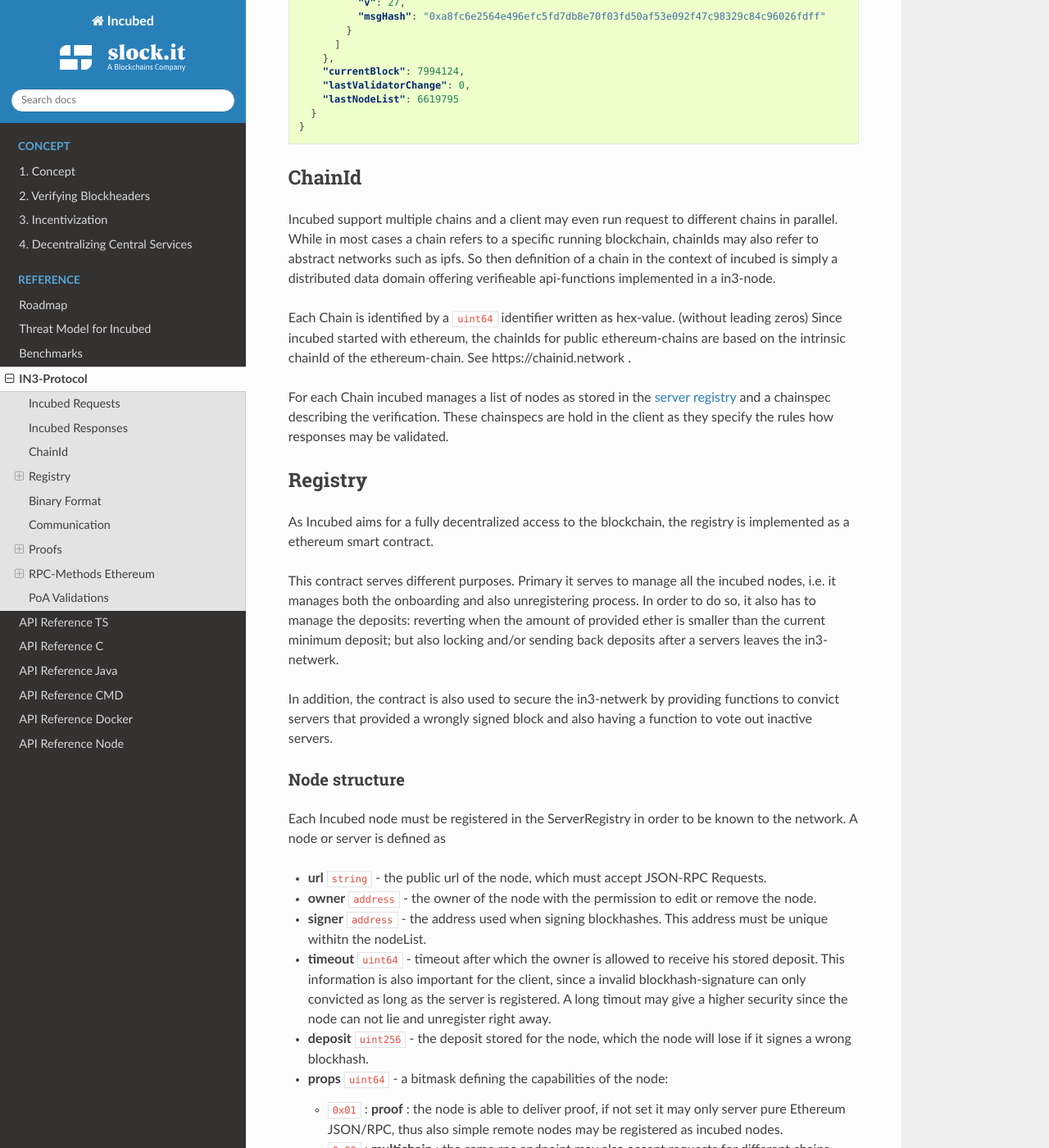
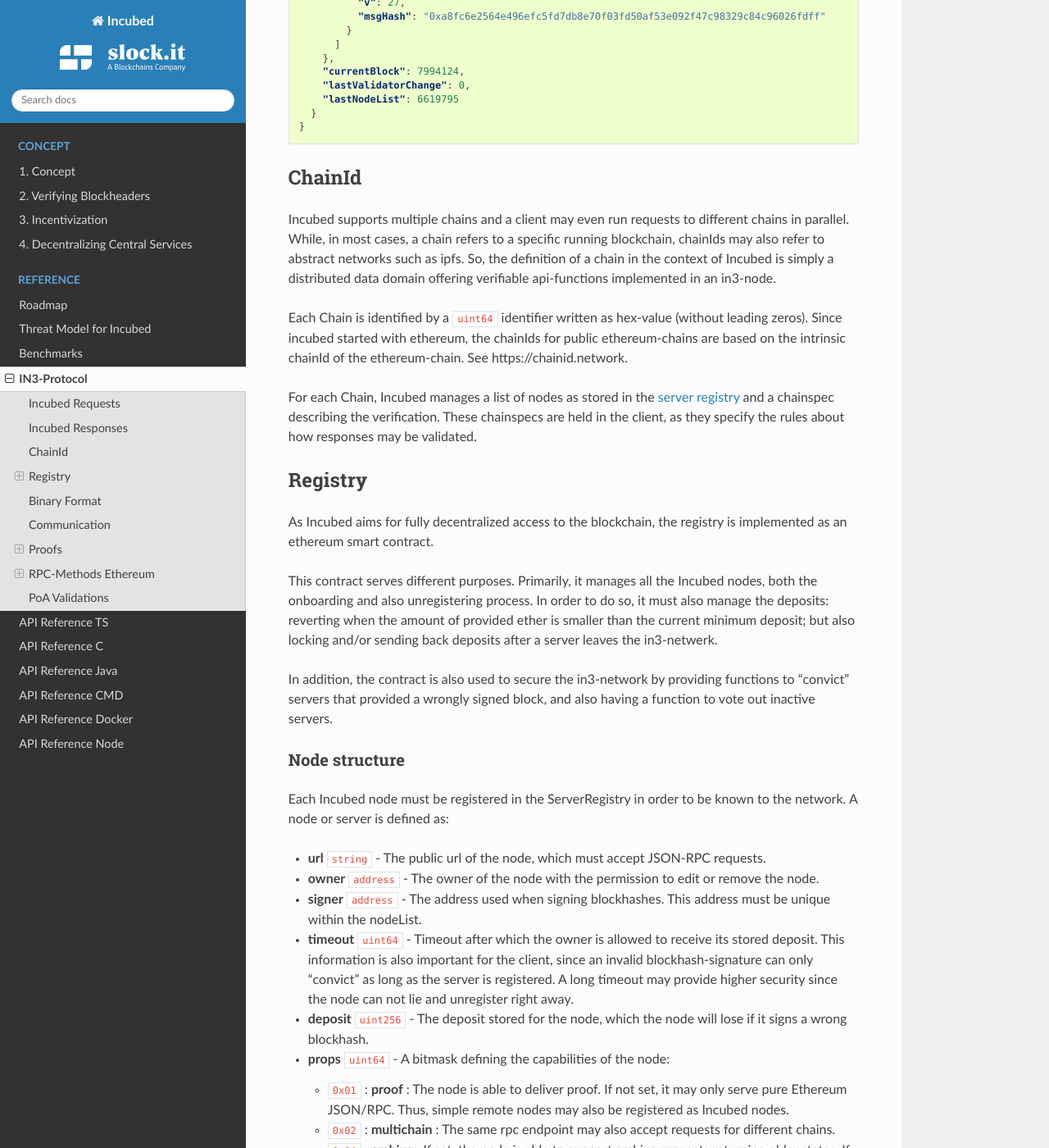
Before and after one commit to blockchainsllc/in3-docs, a Sphinx documentation site: the page built from docs/spec.md, in a window 1280 px wide and 1400 px high, scrolled down 2895 px. Shown: the whole window at 82% size. Built offline with Sphinx 7.4.7 and the Read the Docs theme 2.0.0, drawn with Linux system fonts in a browser that asks for light colours; pages that are not in the unit, such as notebooks, are missing from menus; some of the changed text lies outside the part shown.

Commit message:
Update spec.md

```diff
--- a/docs/spec.md
+++ b/docs/spec.md
@@ -121,50 +121,49 @@ An example of such a response would look like this:
 
 ## ChainId
 
-Incubed support multiple chains and a client may even run request to different chains in parallel. While in most cases a chain refers to a specific running blockchain, chainIds may also refer to abstract networks such as ipfs. So then definition of a chain in the context of incubed is simply a distributed data domain offering verifieable api-functions implemented in a in3-node.
+Incubed supports multiple chains and a client may even run requests to different chains in parallel. While, in most cases, a chain refers to a specific running blockchain, chainIds may also refer to abstract networks such as ipfs. So, the definition of a chain in the context of Incubed is simply a distributed data domain offering verifiable api-functions implemented in an in3-node.
 
-Each Chain is identified by a `uint64` identifier written as hex-value. (without leading zeros)
-Since incubed started with ethereum, the chainIds for public ethereum-chains are based on the intrinsic chainId of the ethereum-chain. See https://chainid.network .
+Each Chain is identified by a `uint64` identifier written as hex-value (without leading zeros). Since incubed started with ethereum, the chainIds for public ethereum-chains are based on the intrinsic chainId of the ethereum-chain. See https://chainid.network.
 
-For each Chain incubed manages a list of nodes as stored in the [server registry](#registry) and a chainspec describing the verification. These chainspecs are hold in the client as they specify the rules how responses may be validated.
+For each Chain, Incubed manages a list of nodes as stored in the [server registry](#registry) and a chainspec describing the verification. These chainspecs are held in the client, as they specify the rules about how responses may be validated.
 
 ## Registry
 
-As Incubed aims for a fully decentralized access to the blockchain, the registry is implemented as a ethereum smart contract.
+As Incubed aims for fully decentralized access to the blockchain, the registry is implemented as an ethereum smart contract.
 
-This contract serves different purposes. Primary it serves to manage all the incubed nodes, i.e. it manages both the onboarding and also unregistering process. In order to do so, it also has to manage the deposits: reverting when the amount of provided ether is smaller than the current minimum deposit; but also locking and/or sending back deposits after a servers leaves the in3-netwerk.
+This contract serves different purposes. Primarily, it manages all the Incubed nodes, both the onboarding and also unregistering process. In order to do so, it must also manage the deposits: reverting when the amount of provided ether is smaller than the current minimum deposit; but also locking and/or sending back deposits after a server leaves the in3-netwerk.
 
-In addition, the contract is also used to secure the in3-netwerk by providing functions to convict servers that provided a wrongly signed block and also having a function to vote out inactive servers.
+In addition, the contract is also used to secure the in3-network by providing functions to "convict" servers that provided a wrongly signed block, and also having a function to vote out inactive servers.
 
 ### Node structure
 
-Each Incubed node must be registered in the ServerRegistry in order to be known to the network. A node or server is defined as
+Each Incubed node must be registered in the ServerRegistry in order to be known to the network. A node or server is defined as:
 
-*  **url** `string` - the public url of the node, which must accept JSON-RPC Requests.
+*  **url** `string` - The public url of the node, which must accept JSON-RPC requests.
 
-*  **owner** `address` - the owner of the node with the permission to edit or remove the node.
+*  **owner** `address` - The owner of the node with the permission to edit or remove the node.
 
-*  **signer** `address` - the address used when signing blockhashes. This address must be unique withitn the nodeList.
+*  **signer** `address` - The address used when signing blockhashes. This address must be unique within the nodeList.
 
-*  **timeout** `uint64` - timeout after which the owner is allowed to receive his stored deposit. This information is also important for the client, since a invalid blockhash-signature can only convicted as long as the server is registered. A long timout may give a higher security since the node can not lie and unregister right away.
+*  **timeout** `uint64` - Timeout after which the owner is allowed to receive its stored deposit. This information is also important for the client, since an invalid blockhash-signature can only "convict" as long as the server is registered. A long timeout may provide higher security since the node can not lie and unregister right away.
 
-*  **deposit** `uint256` - the deposit stored for the node, which the node will lose if it signes a wrong blockhash.
+*  **deposit** `uint256` - The deposit stored for the node, which the node will lose if it signs a wrong blockhash.
 
-*  **props** `uint64` - a bitmask defining the capabilities of the node:
+*  **props** `uint64` - A bitmask defining the capabilities of the node:
 
-    - `0x01` : **proof** :  the node is able to deliver proof, if not set it may only server pure Ethereum JSON/RPC, thus also simple remote nodes may be registered as incubed nodes.
-    - `0x02` : **multichain** : the same rpc endpoint may also accept requests for different chains.
-    - `0x04` : **archive** : if set, the node is able to support archive requests returning older states. If not only a pruned node is running.
-    - `0x08` : **http** : if set the node will also server requests on standardn http even if the url specifies https. This is relevant for small embedded devices trying to save resources by not having to run the TLS.
-    - `0x10` : **binary** : if set, the node accepts request with `binary:true`. This reduces the payload to about 30% for embedded devices.
+    - `0x01` : **proof** :  The node is able to deliver proof. If not set, it may only serve pure Ethereum JSON/RPC. Thus, simple remote nodes may also be registered as Incubed nodes.
+    - `0x02` : **multichain** : The same rpc endpoint may also accept requests for different chains.
+    - `0x04` : **archive** : If set, the node is able to support archive requests returning older states. If not, only a pruned node is running.
+    - `0x08` : **http** : If set, the node will also serve requests on standard http even if the url specifies https. This is relevant for small embedded devices trying to save resources by not having to run the TLS.
+    - `0x10` : **binary** : If set, the node accepts request with `binary:true`. This reduces the payload to about 30% for embedded devices.
 
     More properties will be added in future versions.
 
-*  **unregisterTime** `uint64` - the earliest timestamp when the node can unregister itself by calling `confirmUnregisteringServer`.  This will only be set after the node requests a unregister. For the client nodes with a `unregisterTime` set have a less trust, since he will not be able to convict after this timestamp.
+*  **unregisterTime** `uint64` - The earliest timestamp when the node can unregister itself by calling `confirmUnregisteringServer`.  This will only be set after the node requests a unregister. The client nodes with an `unregisterTime` set have less trust, since they will not be able to convict after this timestamp.
 
-*  **registerTime** `uint64` - the timestamp, when the server was registered.
+*  **registerTime** `uint64` - The timestamp, when the server was registered.
 
-*  **weight** `uint64` - the number of parallel requests this node may accept. A higher number indicates a stronger node, which will be used withtin the incentivication layer to calculate the score.
+*  **weight** `uint64` - The number of parallel requests this node may accept. A higher number indicates a stronger node, which will be used within the incentivization layer to calculate the score.
 
 The following functions are offered within the registry:
 
```
